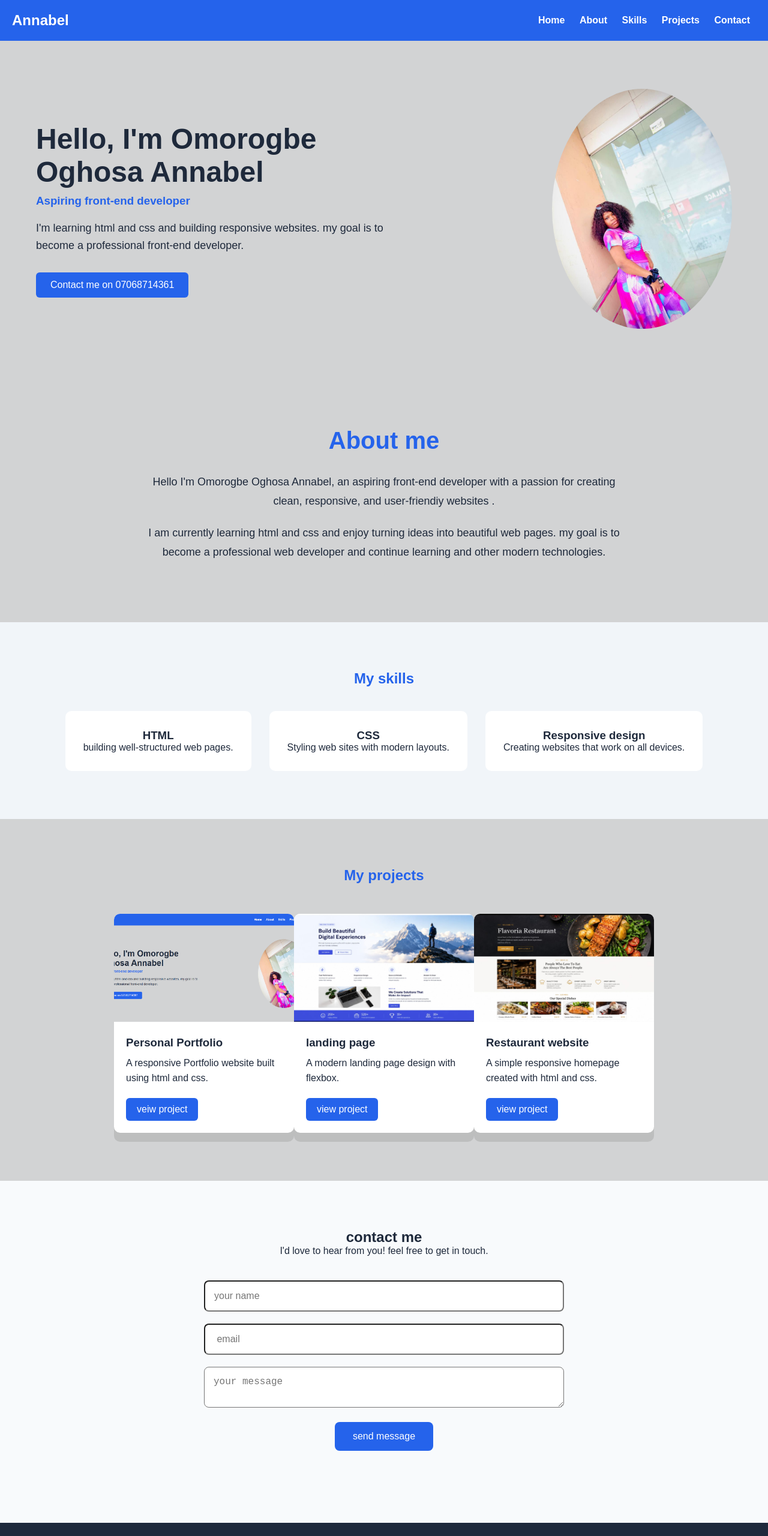
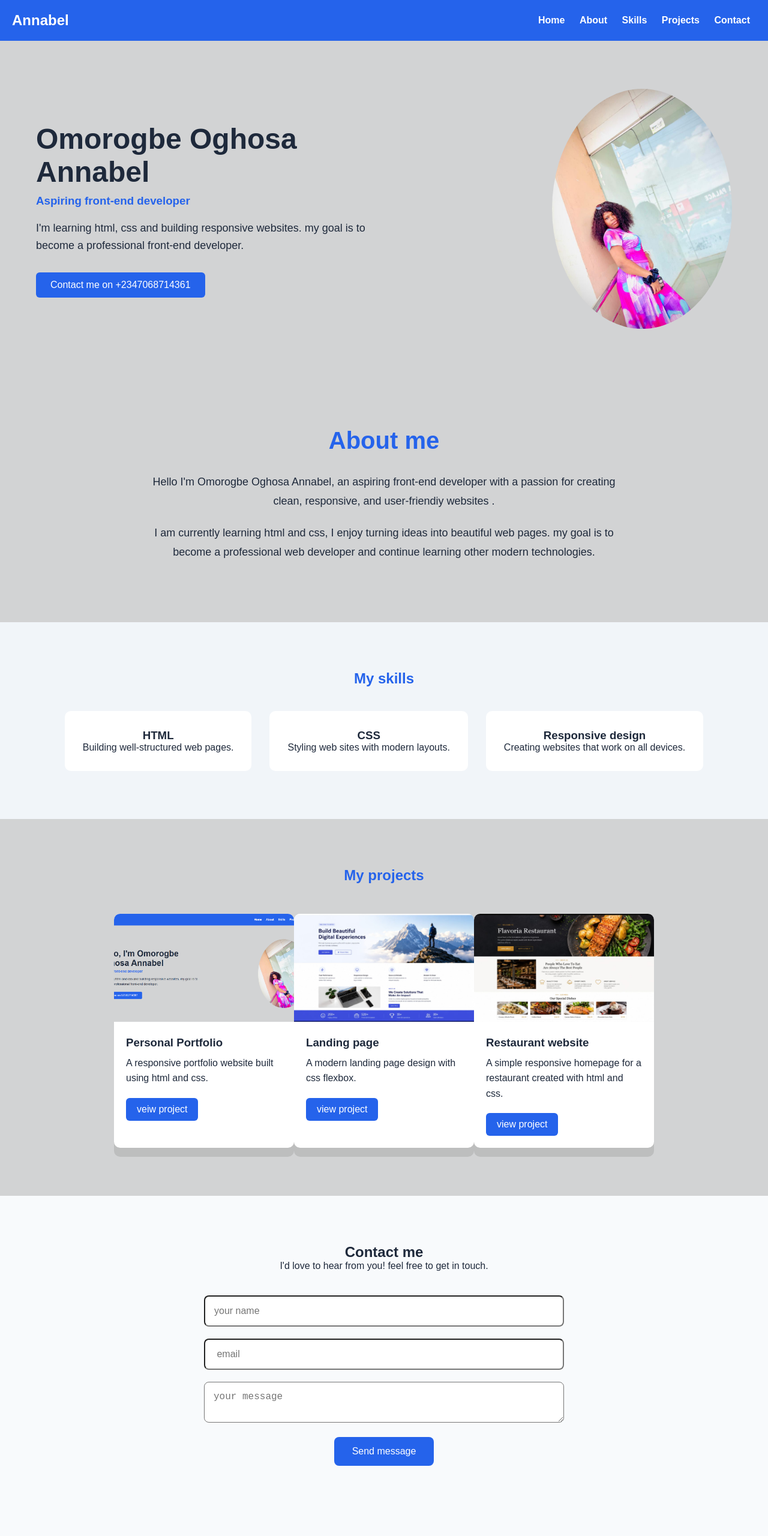
Before and after one commit to oganna23/Annabel-s-Portfolio, a plain HTML site: page index.html in a window 1280 px wide. Shown: the top 2560 px of the page at 60% size. Drawn offline with Linux system fonts and the light colour scheme.

Commit message:
Fixed some minor incorrect spellings

```diff
--- a/index.html
+++ b/index.html
@@ -14,7 +14,7 @@
                 <li><a href="#home"><b>Home</b></a></li>
                 <li><a href="#about"><b>About</b></a></li>
                 <li><a href="#skills"><b>Skills</b></a></li>
-                <li><a href="#projects"><b>Projects</b></a></li>
+                <li><a href="#project"><b>Projects</b></a></li>
                 <li><a href="#contact"><b>Contact</b></a></li>
 
 
@@ -24,13 +24,13 @@
     <main>
         <section id="hero" class="hero">
             <div class="hero-text">
-                <h2>Hello, I'm Omorogbe Oghosa Annabel</h2>
+                <h2>Omorogbe Oghosa Annabel</h2>
                 <h3>Aspiring front-end developer</h3>
                 <p>
-                    I'm learning html and css and building responsive websites.
+                    I'm learning html, css and building responsive websites.
                     my goal is to become a professional front-end developer.
                 </p>
-                <a href="#contact" class="btn">Contact me on 07068714361</a>
+                <a href="#contact" class="btn">Contact me on +2347068714361</a>
             </div>
             <div class="hero-image">
                 <img src="images/WhatsApp Image 2026-07-19 at 8.29.39 PM.jpeg" alt="Omorogbe Oghosa Annabel">
@@ -43,9 +43,9 @@
             <p>Hello I'm Omorogbe Oghosa Annabel, an aspiring front-end developer with
                 a passion for creating clean, responsive, and user-friendiy websites .</p>
             <p>
-            I am currently learning html and css and enjoy turning ideas into
+            I am currently learning html and css, I enjoy turning ideas into
              beautiful web pages. my goal is to become a professional
-             web developer and continue learning and other modern technologies.
+             web developer and continue learning other modern technologies.
             </p>
         </section>
         <section id="skills" class="skills">
@@ -53,7 +53,7 @@
             <div class="skills-container">
                 <div class="skills-card">
                 <h3>HTML</h3>
-                <p>building well-structured web pages.</p>
+                <p>Building well-structured web pages.</p>
             </div>
             <div class="skills-card">
                 <h3>CSS</h3>
@@ -71,43 +71,43 @@
             <img src="images/Project1.png" alt="project1">
             <h3>Personal Portfolio</h3>
             <p>
-                A responsive Portfolio website built using html and css.
+                A responsive portfolio website built using html and css.
             </p>
-            <a href="#">veiw project</a>
+            <a href="https://annabel-portfolio.netlify.app">veiw project</a>
             </div>
             <div class="project-card">
             <img src="images/Project2.jpeg" alt="project2">
-            <h3>landing page</h3>
+            <h3>Landing page</h3>
             <p>
-                A modern landing page design with flexbox.
+                A modern landing page design with css flexbox.
             </p>
-            <a href="#">view project</a>
+            <a href="comingsoon.html">view project</a>
             </div>
             <div class="project-card">
                 <img src="images/Project3.jpeg" alt="professional">
                 <h3>Restaurant website</h3>
                 <p>
-                    A simple responsive homepage created with html and css.
+                    A simple responsive homepage for a restaurant created with html and css.
                 </p>
-                <a href="#">view project</a>
+                <a href="comingsoon.html">view project</a>
             </div>
             </div>
         </section>
         <section id="contact" class="contact">
-            <h2>contact me</h2>
+            <h2>Contact me</h2>
             <p>
                 I'd love to hear from you! feel free to get in touch.
             </p>
             <form>
                 <input type="text" placeholder="your name">
-                <input type=email" placeholder=" email">
+                <input type="email" placeholder=" email">
                 <textarea placeholder="your message"></textarea>
-                <button type="submit">send message</button>
+                <button type="submit">Send message</button>
             </form>
         </section>
         </main>
         <footer>
-            <p>&copy; 2026 Omorogbe Oghosa Annabel. All Rights Reserved.</p>
+            <p>&copy; 2026 Omorogbe Oghosa Annabel. <br>All Rights Reserved.</p>
         </footer>
 
 </body>
```
Also changed, not shown: comingsoon.html (added, +12 -0 lines).
